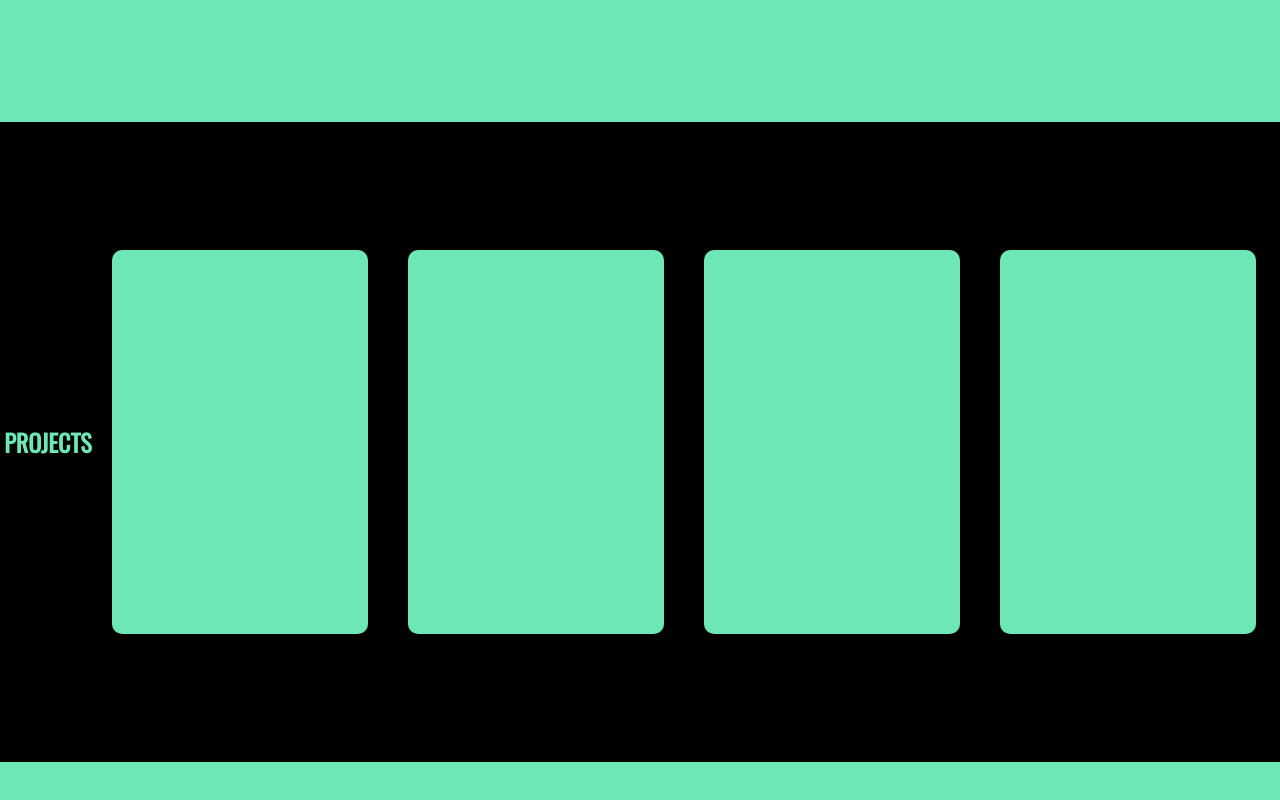
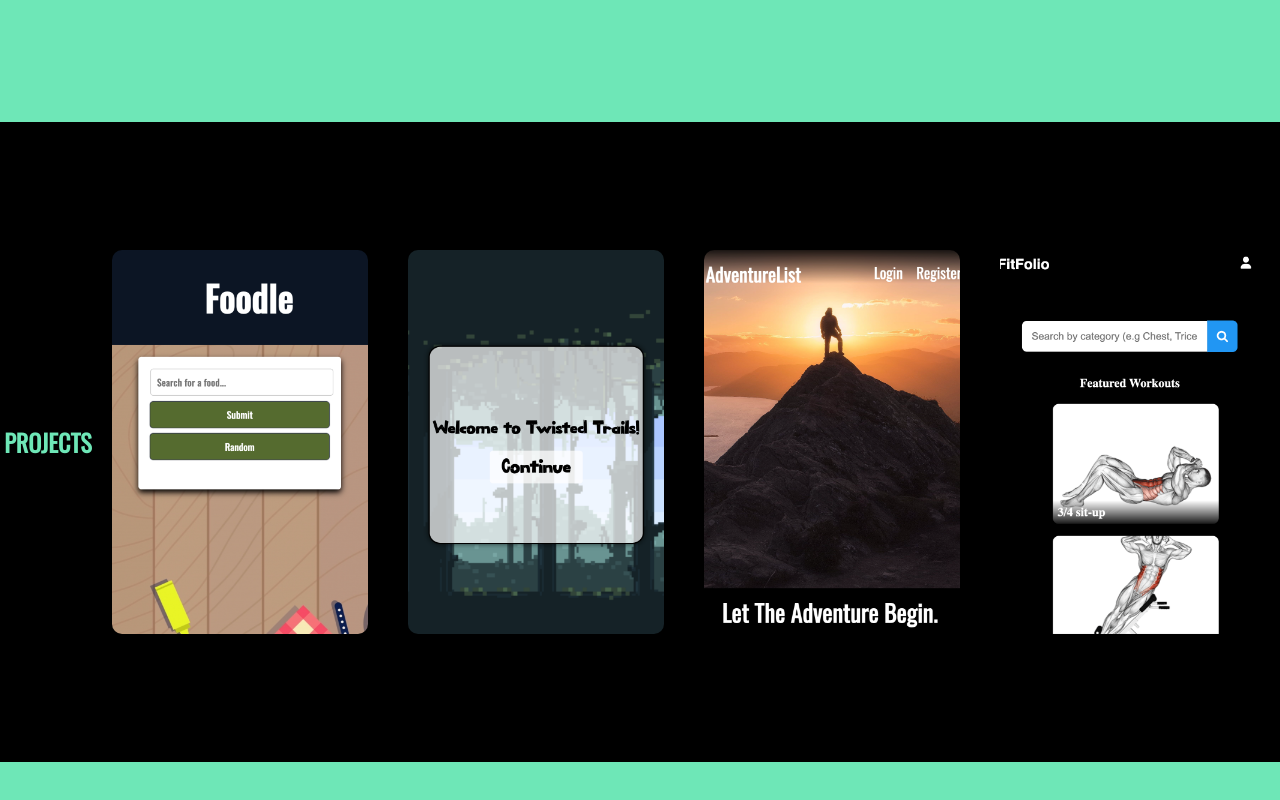
Before and after one commit to Dmachin7/Portfolio, a plain HTML site: page index.html in a window 1280 px wide. Shown: the part 1134-1934 px from the top of the page. Drawn offline with nearby package versions, Linux system fonts and the light colour scheme.

Commit message:
added some pictures

```diff
--- a/css/style.css
+++ b/css/style.css
@@ -180,6 +180,39 @@ padding: 0;
     justify-content: center;
     align-items: center;
     transition: 200ms ease-in-out;
+}
+
+.foodle {
+    background-image: url(../assets/Foodle.png);
+    background-size: cover;
+    background-repeat: no-repeat;
+    background-position: center;
+}
+
+.twisted {
+    background-image: url(../assets/twisted.png);
+    background-size: cover;
+    background-repeat: no-repeat;
+    background-position: center;
+}
+
+.adventure {
+    background-image: url(../assets/adventure.png);
+    background-size: cover;
+    background-repeat: no-repeat;
+    background-position: center;
+}
+
+.fitfolio {
+    background-image: url(../assets/fitfolio.png);
+    background-size: cover;
+    background-repeat: no-repeat;
+    background-position: center;
+}
+
+
+.foodle:hover {
+opacity: .7;
 }
 
 .display {
--- a/index.html
+++ b/index.html
@@ -123,15 +123,14 @@
         </section>
         <section id="Projects" class="s2">
             <h1>PROJECTS</h1>
-                <div class="card project">
+                <div class="card project foodle">
                 </div>
-                <div class="card project">
+                <div class="card project twisted">
                 </div>
-
                 </div>
-                <div class="card project">
+                <div class="card project adventure">
                 </div>
-                <div class="card project">
+                <div class="card project fitfolio">
                 </div>
                 <div class="projects-title">
                 </div>
```
Also changed, not shown: assets/Foodle.png (added), assets/adventure.png (added), assets/fitfolio.png (added), assets/twisted.png (added).
